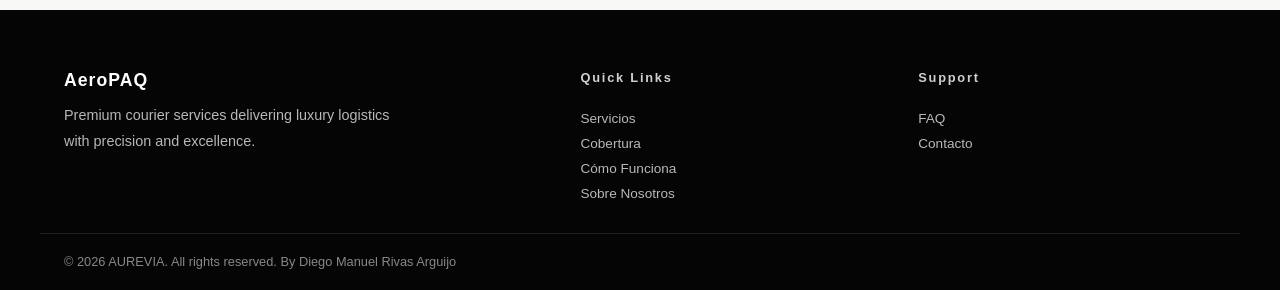
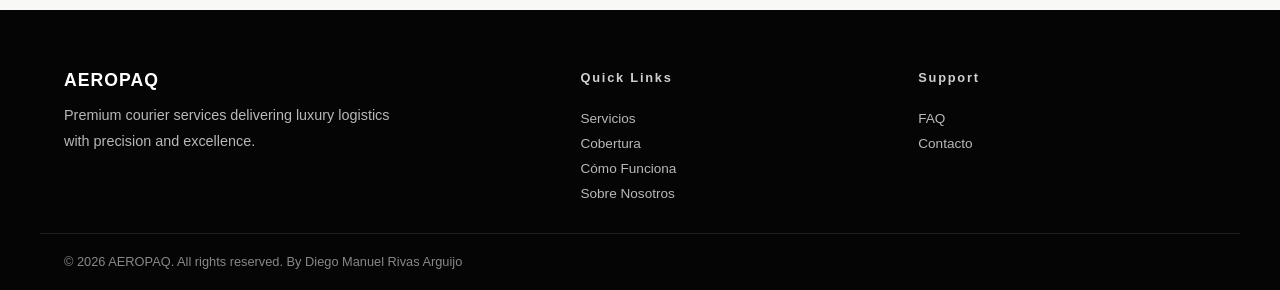
Before and after one commit to drivas022/aurevia-courier, a React (Create React App) app: page / in a window 1280 px wide. Shown: the part 5785-6075 px from the top of the page. Built offline with nearby package versions, Linux system fonts and the light colour scheme.

Commit message:
fix: Update AeroPAQ name

```diff
--- a/src/components/Footer.jsx
+++ b/src/components/Footer.jsx
@@ -7,7 +7,7 @@ function Footer() {
       <div className="footer__contenedor">
         {/* Marca */}
         <div className="footer__marca">
-          <h2 className="footer__logo">AeroPAQ</h2>
+          <h2 className="footer__logo">AEROPAQ</h2>
           <p className="footer__texto">
             Premium courier services delivering luxury logistics with precision
             and excellence.
@@ -33,7 +33,7 @@ function Footer() {
 
       {/* Parte inferior */}
       <div className="footer__bottom">
-        <p>© 2026 AUREVIA. All rights reserved. By Diego Manuel Rivas Arguijo</p>
+        <p>© 2026 AEROPAQ. All rights reserved. By Diego Manuel Rivas Arguijo</p>
       </div>
     </footer>
   );
```
